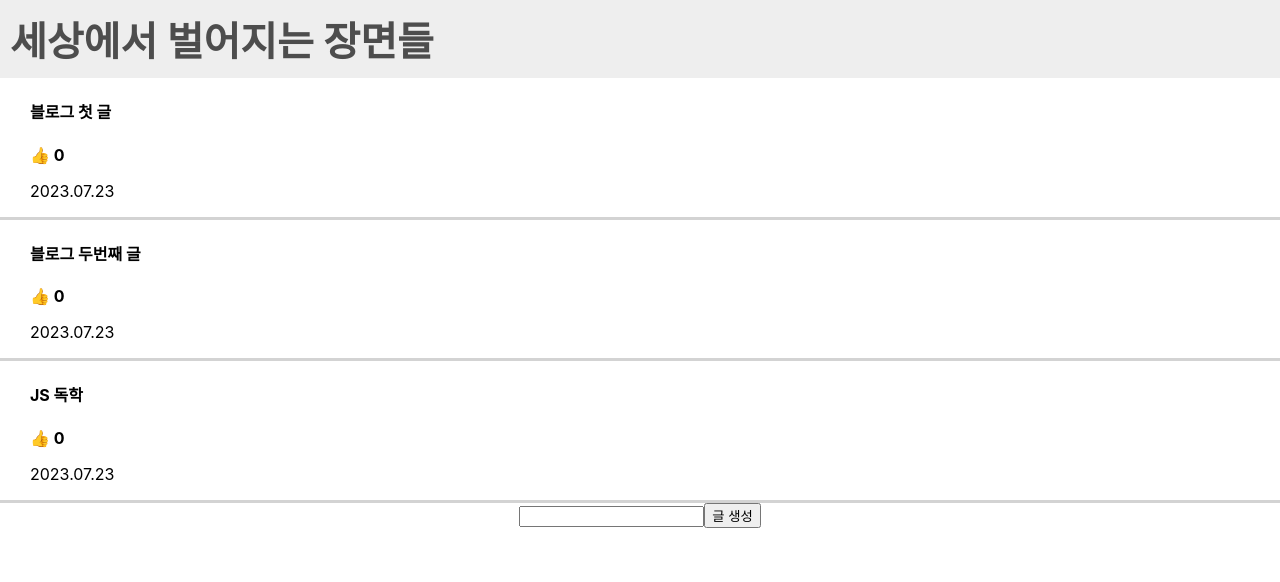
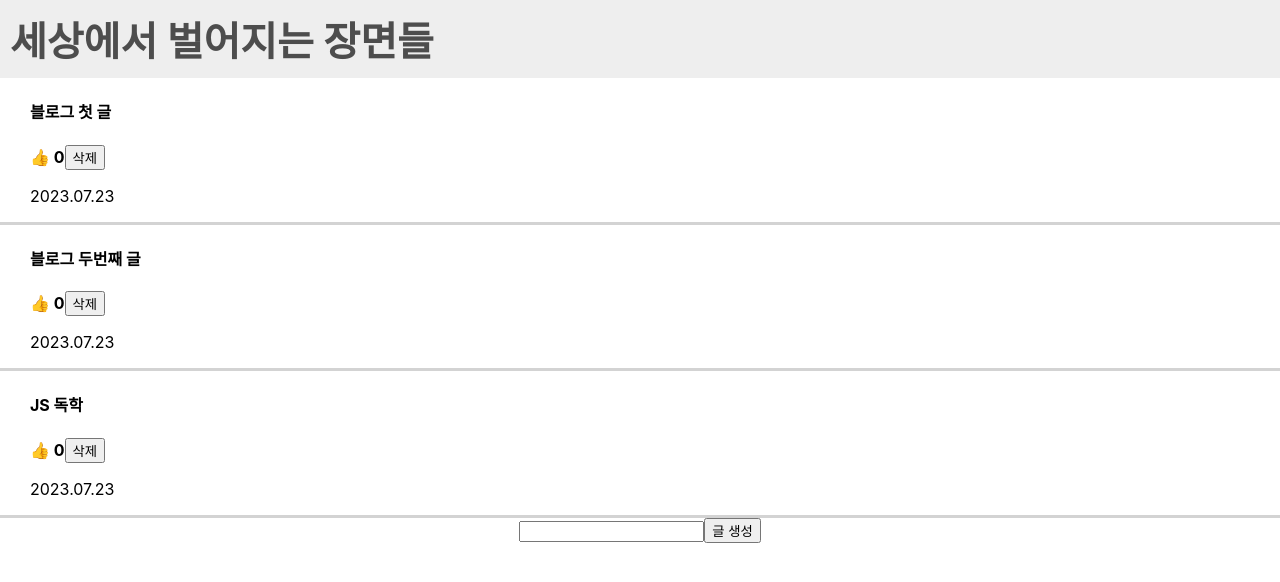
Before and after one commit to Jangmyun/Study, a React (Create React App) app in the folder React/blog/: page / in a window 1280 px wide. Shown: the top 582 px of the page. Built offline with nearby package versions, Linux system fonts and the light colour scheme.

Commit message:
삭제 버튼으로 글 개별 삭제 가능하게 기능 추가

```diff
--- a/React/blog/src/App.js
+++ b/React/blog/src/App.js
@@ -15,6 +15,7 @@ function App() {
 
 
 
+
   return (
     <div className="App">
       <Nav></Nav>
@@ -27,11 +28,20 @@ function App() {
                 setModal(!modal);
                 setmodalTitle(index);
               }}>{ articleTitle[index] }</h4>
-              <span onClick={()=>{
+              <div className='likeDelete'>
+
+                <span onClick={()=>{
                 let copy = [...like];
                 copy[index] = copy[index]+1;
                 setLike(copy);
-              }}>👍 {like[index]}</span>
+                }}>👍 {like[index]}</span>
+
+                <button className='delete-btn' onClick={()=>{
+                  let copyTitle = copyArr(articleTitle);
+                  copyTitle.splice(index,1);
+                  setArticleTitle(copyTitle);
+                }}>삭제</button>
+              </div>
               <p>2023.07.23</p>
             </div>
           );
```
